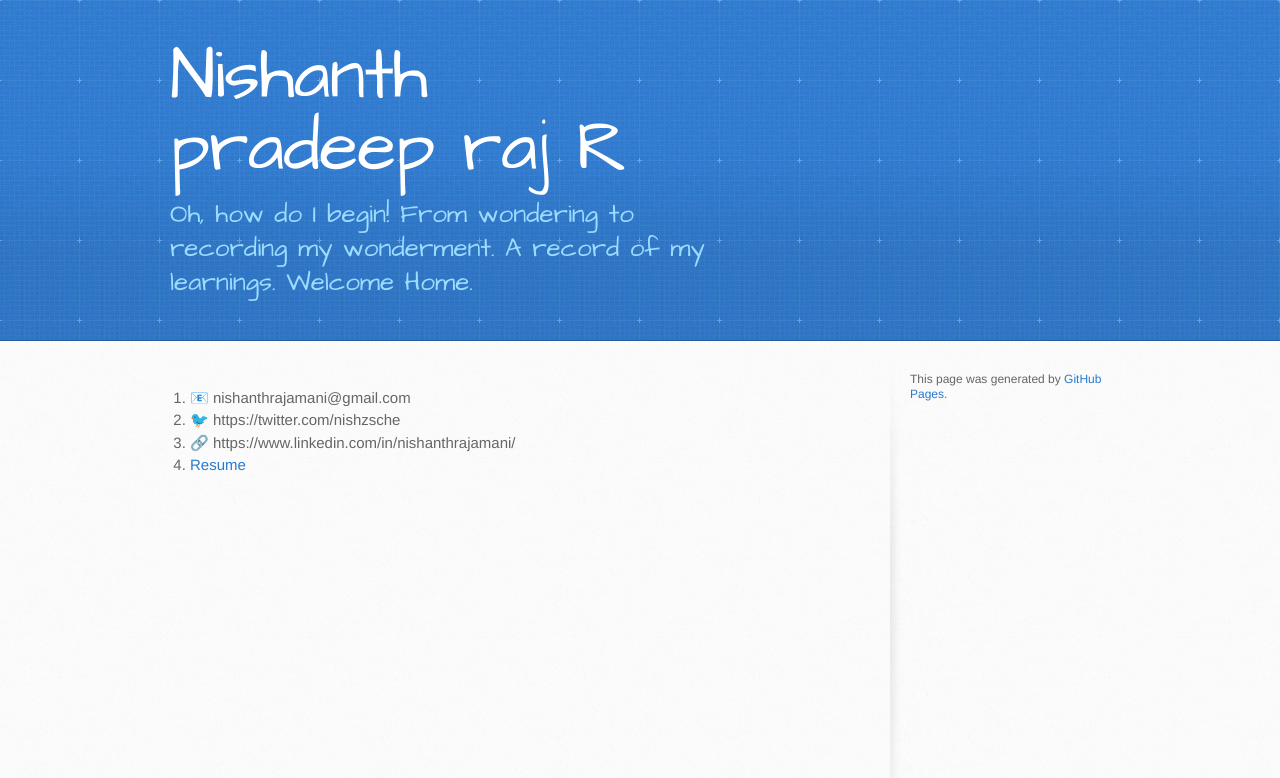
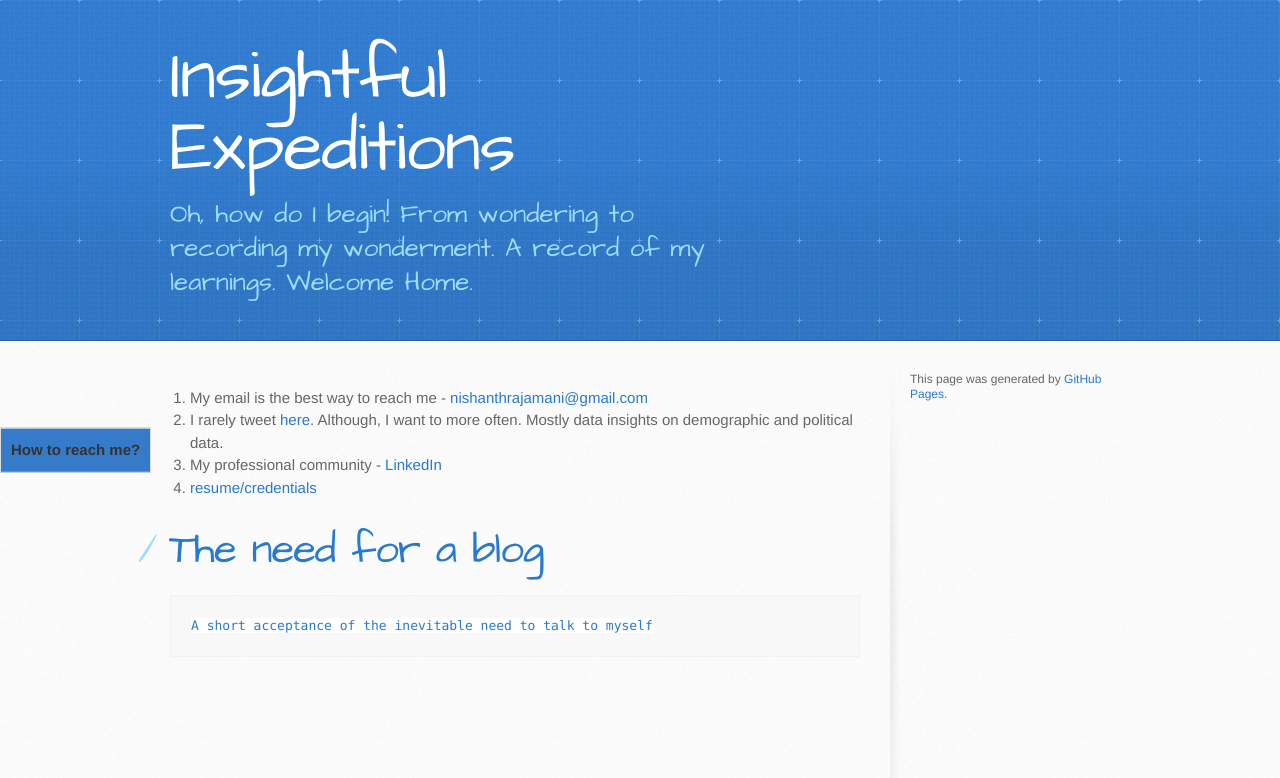
Before and after one commit to nishzsche/nishzsche.github.io, a Jekyll site: the page built from docs/index.md, in a window 1280 px wide. Shown: the top 778 px of the page. Built offline with Jekyll 4.4.1, drawn with Linux system fonts in a browser that asks for light colours.

Commit message:
added contact tile

```diff
--- a/docs/_config.yml
+++ b/docs/_config.yml
@@ -1,4 +1,4 @@
-title: Nishanth pradeep raj R
+title: Insightful Expeditions
 description: Oh, how do I begin! From wondering to recording my wonderment. A record of my learnings. Welcome Home.
 show_downloads: false
 google_analytics:
--- a/docs/_layouts/default.html
+++ b/docs/_layouts/default.html
@@ -32,6 +32,16 @@
       </div>
     </header>
 
+    <!-- Contact Tab -->
+    <div id="contact-tab">
+      <a href="#" onclick="toggleContactInfo()"><b>How to reach me?</b></a>
+      <div id="contact-info" style="display:none;"><b>
+        <p>Email: <a href="mailto:nishanthrajamani@gmail.com" style="color: inherit;">nishanthrajamani@gmail.com</a></p>
+          <p></p></b>
+          <!-- Add more contact details here -->
+      </div>
+    </div>
+
     <div id="content-wrapper">
       <div class="inner clearfix">
         <section id="main-content">
--- a/docs/assets/css/style.scss
+++ b/docs/assets/css/style.scss
@@ -2,3 +2,23 @@
 ---
 
 @import 'jekyll-theme-architect';
+#contact-tab {
+    position: fixed;
+    left: 50;
+    top: 50%;
+    transform: translateY(-50%);
+    background-color: #367BC9;
+    border: 1px solid #ddd;
+    padding: 10px;
+    z-index: 1000;
+}
+
+#contact-tab a {
+    display: block;
+    color: #333;
+    text-decoration: none;
+}
+
+#contact-info p {
+    margin: 5px 0;
+}
--- a/docs/index.md
+++ b/docs/index.md
@@ -1,7 +1,12 @@
 ---
 layout: default
+title: Home
 ---
-1. 📧 nishanthrajamani@gmail.com
-2. 🐦 https://twitter.com/nishzsche
-3. 🔗 https://www.linkedin.com/in/nishanthrajamani/
-4. [Resume](resume.html)
+
+1. My email is the best way to reach me - [nishanthrajamani@gmail.com](nishanthrajamani@gmail.com)
+2. I rarely tweet [here](https://twitter.com/nishzsche). Although, I want to more often. Mostly data insights on demographic and political data.
+3. My professional community - [LinkedIn](https://www.linkedin.com/in/nishanthrajamani/)
+4. [resume/credentials](https://nishzsche.notion.site/Nishanth-Pradeep-Raj-1fb160f445684ba789b900fa3b566631?pvs=4)
+
+# [The need for a blog](_posts\2024_03_02-My_first_post.html)
+    A short acceptance of the inevitable need to talk to myself
```
Also changed, not shown: other parts of docs/_layouts/default.html (+11 -0 lines), docs/_posts/2024_03_02-My_first_post.md (added, +3 -0 lines), docs/resume.md (deleted, +0 -209 lines).
